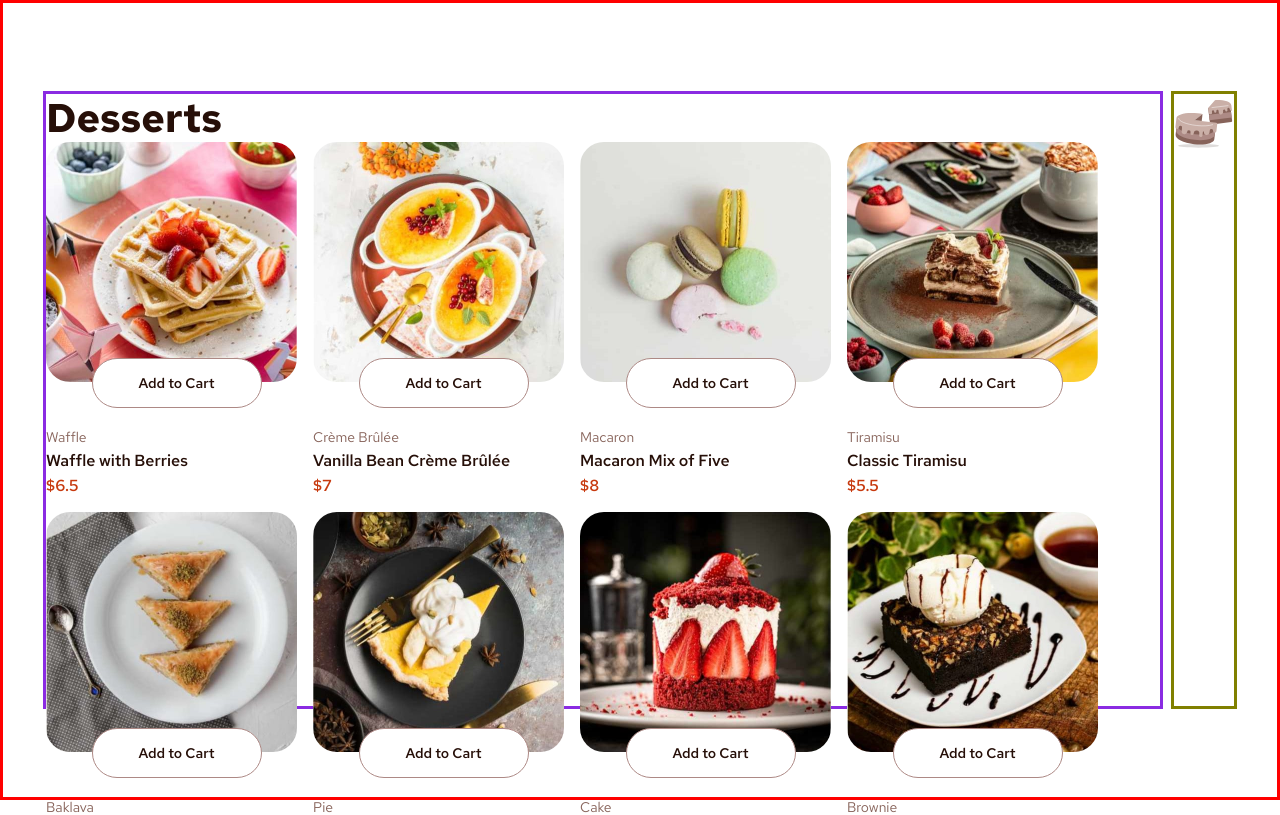
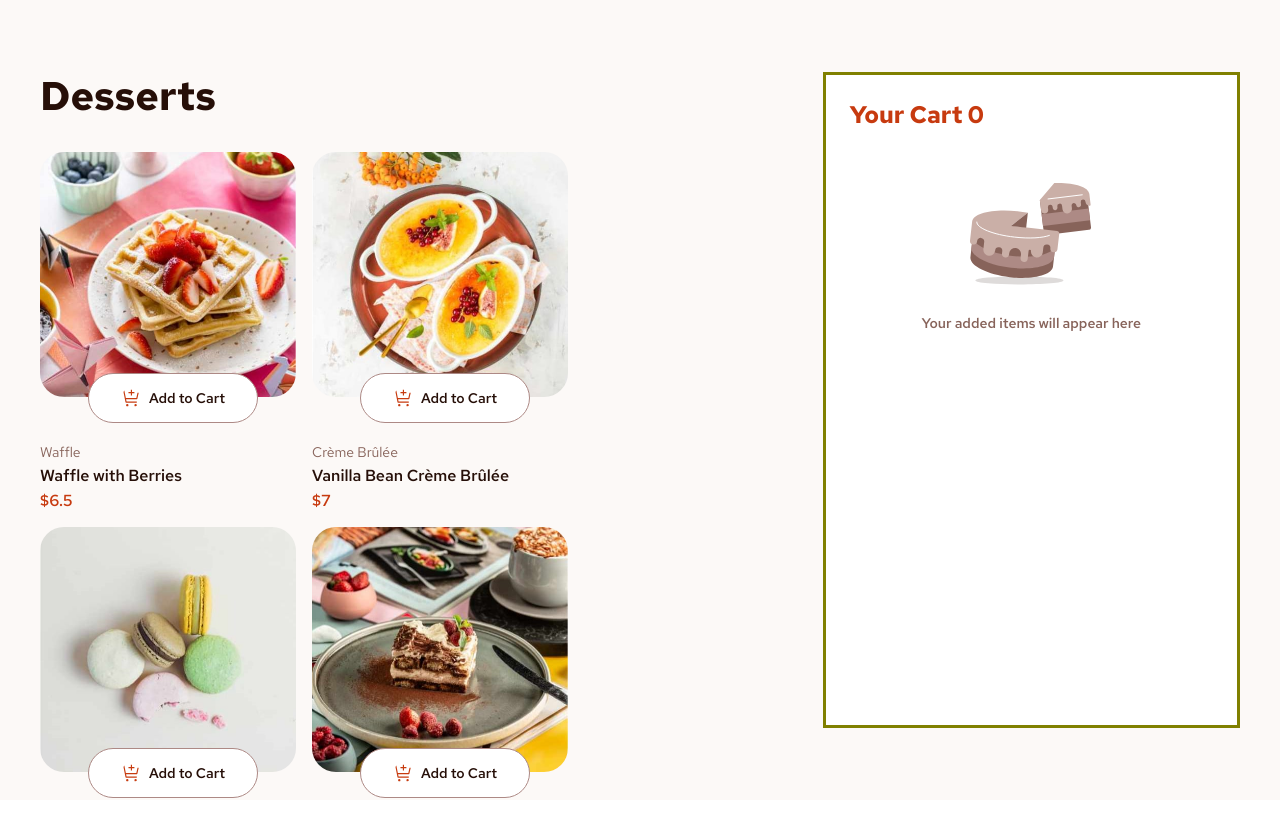
Before and after one commit to unachoza/Frontend-Mentor-Collection, a React (Vite) app: page /productlistwithcart in a window 1280 px wide. Shown: the top 815 px of the page. Built offline with nearby package versions, Linux system fonts and the light colour scheme.

Commit message:
button component with focus states styles complete; needs logic WIP

```diff
--- a/src/components/junior/ProductListWithCart/ProductListWithCart.module.css
+++ b/src/components/junior/ProductListWithCart/ProductListWithCart.module.css
@@ -36,27 +36,29 @@ body {
 .main {
 	height: 100vh;
 	width: 100vw;
-	border: solid red 3px;
 	display: flex;
 	flex-direction: row;
-	padding: 5.5rem 2.5rem;
+	padding: 4.5rem 2.5rem;
 	gap: 0.5rem;
+    background-color: var(--Rose50);
+    overflow: scroll;
+    overflow-y: visible;
 }
 
 .product-list-container {
-	border: solid blueviolet 3px;
+	flex-direction: column;
+	width: 65%;
+	display: flex;
+	gap: 2rem;
 }
 
 .product-list {
 	display: flex;
 	flex-direction: row;
 	flex-wrap: wrap;
-    gap: 1rem;
+	gap: 1rem;
 }
 
-.cart {
-	border: solid olive 3px;
-}
 h1.title {
 	color: var(--Rose900);
 	font-family: "RedHat";
--- a/src/components/junior/ProductListWithCart/ProductListWithCart.tsx
+++ b/src/components/junior/ProductListWithCart/ProductListWithCart.tsx
@@ -2,6 +2,7 @@ import classes from "./ProductListWithCart.module.css";
 import emptyCart from "/assets/ProductListWithCart/images/illustration-empty-cart.svg";
 import data from "./data/data.json";
 import Product from "./components/Product/Product";
+import Cart from "./components/Cart/Cart";
 
 const ProductListWithCart = () => {
 	return (
@@ -14,9 +15,7 @@ const ProductListWithCart = () => {
 					))}
 				</div>
 			</div>
-			<div className={classes.cart}>
-				<img src={emptyCart} alt="" />
-			</div>
+			<Cart />
 		</div>
 	);
 };
--- /dev/null
+++ b/src/components/junior/ProductListWithCart/components/Button/Button.module.css
@@ -0,0 +1,39 @@
+button {
+	border-radius: 62.4375rem;
+	border: 1px solid var(--Rose400, #ad8a85);
+	background: var(--White, #fff);
+	margin-top: -1.5rem;
+	color: var(--Rose900);
+	font-family: "RedHat";
+	font-size: 0.875rem;
+	font-style: normal;
+	font-weight: 600;
+	line-height: normal;
+	display: flex;
+	flex-direction: row;
+	align-items: center;
+	gap: 0.5rem;
+	justify-content: center;
+}
+
+button img {
+	width: 1.25rem;
+	height: 1.25rem;
+	flex-shrink: 0;
+}
+button span {
+	width: 1.25rem;
+	height: 1.25rem;
+}
+
+button:hover {
+	border: 1px solid var(--Red);
+	color: var(--Red);
+	background-color: white;
+}
+
+button:active,
+button:focus {
+	background-color: var(--Red);
+	color: var(--White);
+}
--- /dev/null
+++ b/src/components/junior/ProductListWithCart/components/Button/Button.tsx
@@ -0,0 +1,40 @@
+import { useState } from "react";
+import classes from "./Button.module.css";
+import addToCartIcon from "/assets/ProductListWithCart/images/icon-add-to-cart.svg";
+import carbonNeutralIcon from "/assets/ProductListWithCart/images/icon-carbon-neutral.svg";
+import addIcon from "/assets/ProductListWithCart/images/icon-increment-quantity.svg";
+import subtractIcon from "/assets/ProductListWithCart/images/icon-decrement-quantity.svg";
+
+interface ButtonProps {
+	image?: string;
+	text: string;
+}
+
+const Button = () => {
+	const [focused, setFocused] = useState(false);
+	const [quantity, setQuantity] = useState(1);
+	return (
+		<div tabIndex={0} className={classes.wrapper} onFocus={() => setFocused(true)} onBlur={() => setFocused(false)}>
+			{!focused ? (
+				<button>
+					<span>
+						<img src={addToCartIcon} alt="add to cart" />
+					</span>
+					Add to Cart
+				</button>
+			) : (
+				<button>
+					<span>
+						<img src={addIcon} alt="more" />
+					</span>
+					{quantity}
+					<span>
+						<img src={subtractIcon} alt="less" />
+					</span>
+				</button>
+			)}
+		</div>
+	);
+};
+
+export default Button;
--- /dev/null
+++ b/src/components/junior/ProductListWithCart/components/Cart/Cart.module.css
@@ -0,0 +1,45 @@
+.cart img {
+	width: 8rem;
+	height: 8rem;
+}
+
+.cart {
+	border: solid olive 3px;
+	display: flex;
+	width: 35%;
+	padding: 1.5rem;
+	flex-direction: column;
+	align-items: flex-start;
+	gap: 1.5rem;
+	background-color: var(--White);
+}
+
+.cart-title-text {
+	color: var(--Red, #c73b0f);
+	font-family: "RedHat";
+	font-size: var(--font-size-text-preset-2, 1.5rem);
+	font-style: normal;
+	font-weight: 700;
+	line-height: normal;
+	text-align: left;
+}
+
+.cart-empty-text {
+	color: var(--Rose-500, #87635a);
+	text-align: center;
+	font-family: "RedHat";
+	font-size: 0.875rem;
+	font-style: normal;
+	font-weight: 600;
+	line-height: normal;
+}
+
+.empty-placeholder {
+	display: flex;
+	padding: 1rem 0rem;
+	flex-direction: column;
+	justify-content: center;
+	align-items: center;
+	gap: var(--spacing-200, 1rem);
+	align-self: stretch;
+}
--- /dev/null
+++ b/src/components/junior/ProductListWithCart/components/Cart/Cart.tsx
@@ -0,0 +1,18 @@
+import classes from "./Cart.module.css";
+import emptyCart from "/assets/ProductListWithCart/images/illustration-empty-cart.svg";
+
+const Cart = () => {
+	return (
+		<div className={classes.cart}>
+			<div className={classes["cart-title-text"]}>
+				Your Cart <span>0</span>
+			</div>
+			<div className={classes["empty-placeholder"]}>
+				<img src={emptyCart} alt="empty" />
+				<div className={classes["cart-empty-text"]}> Your added items will appear here</div>
+			</div>
+		</div>
+	);
+};
+
+export default Cart;
--- a/src/components/junior/ProductListWithCart/components/Product/Product.module.css
+++ b/src/components/junior/ProductListWithCart/components/Product/Product.module.css
@@ -11,7 +11,7 @@
 
 .card img {
 	display: flex;
-	height: 15rem;
+	width: 16rem;
 	flex-direction: column;
 	justify-content: flex-end;
 	align-items: center;
@@ -20,18 +20,6 @@
 	border-radius: 1.5rem;
 }
 
-button {
-	border-radius: 62.4375rem;
-	border: 1px solid var(--Rose400, #ad8a85);
-	background: var(--White, #fff);
-	margin-top: -1.5rem;
-	color: var(--Rose900);
-	font-family: "RedHat";
-	font-size: 0.875rem;
-	font-style: normal;
-	font-weight: 600;
-	line-height: normal;
-}
 
 .product-info {
 	display: flex;
--- a/src/components/junior/ProductListWithCart/components/Product/Product.tsx
+++ b/src/components/junior/ProductListWithCart/components/Product/Product.tsx
@@ -1,4 +1,5 @@
 import classes from "./Product.module.css";
+import Button from "../Button/Button";
 
 type Product = {
 	image: {
@@ -22,7 +23,7 @@ const Product = ({ productInfo }: ProductProps) => {
 		<div className={classes.card}>
 			<div className={classes["image-and-button-container"]}>
 				<img src={image ? image.desktop : ""} alt={name} />
-				<button>Add to Cart</button>
+				<Button />
 			</div>
 			<div className={classes["product-info"]}>
 				<div className={classes.category}>{category}</div>
```
